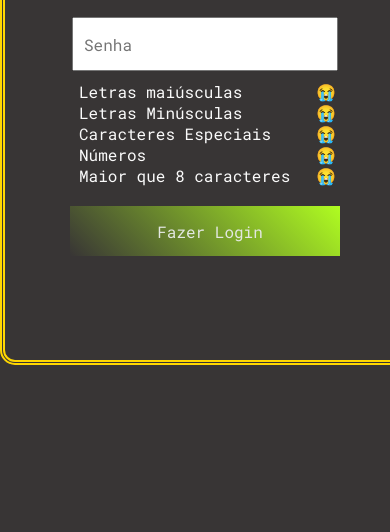
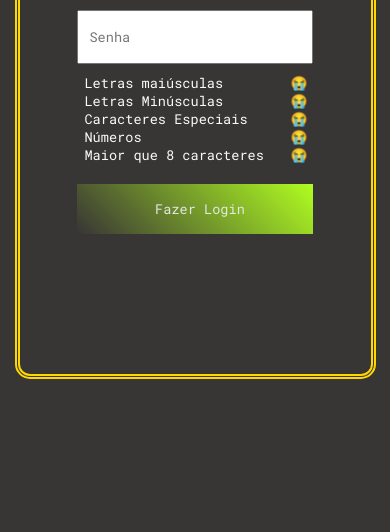
Before and after one commit to ovictormonteiro/formulario, a plain HTML site: page index.html in a window 390 px wide. Shown: the part 312-844 px from the top of the page. Drawn offline with Linux system fonts and the light colour scheme.

Commit message:
Adicionada responsividade

```diff
--- a/formulario.css
+++ b/formulario.css
@@ -32,7 +32,7 @@ body{
   display: flex;
   flex-direction: column;
   align-items: center;
-  justify-content:center;
+  padding-top: 2rem;
 }
 
 form{
@@ -187,3 +187,14 @@ form > div > p > span{
   -webkit-animation: ativo 1s ease-in-out forwards;
   -moz-animation: ativo 1s ease-in-out forwards;
 }
+
+@media (max-width: 767px) {
+  html{
+    font-size: 85%;
+  }
+
+  #fomulario{
+    max-width: 360px;
+    width: 90%;
+  }
+}
```
